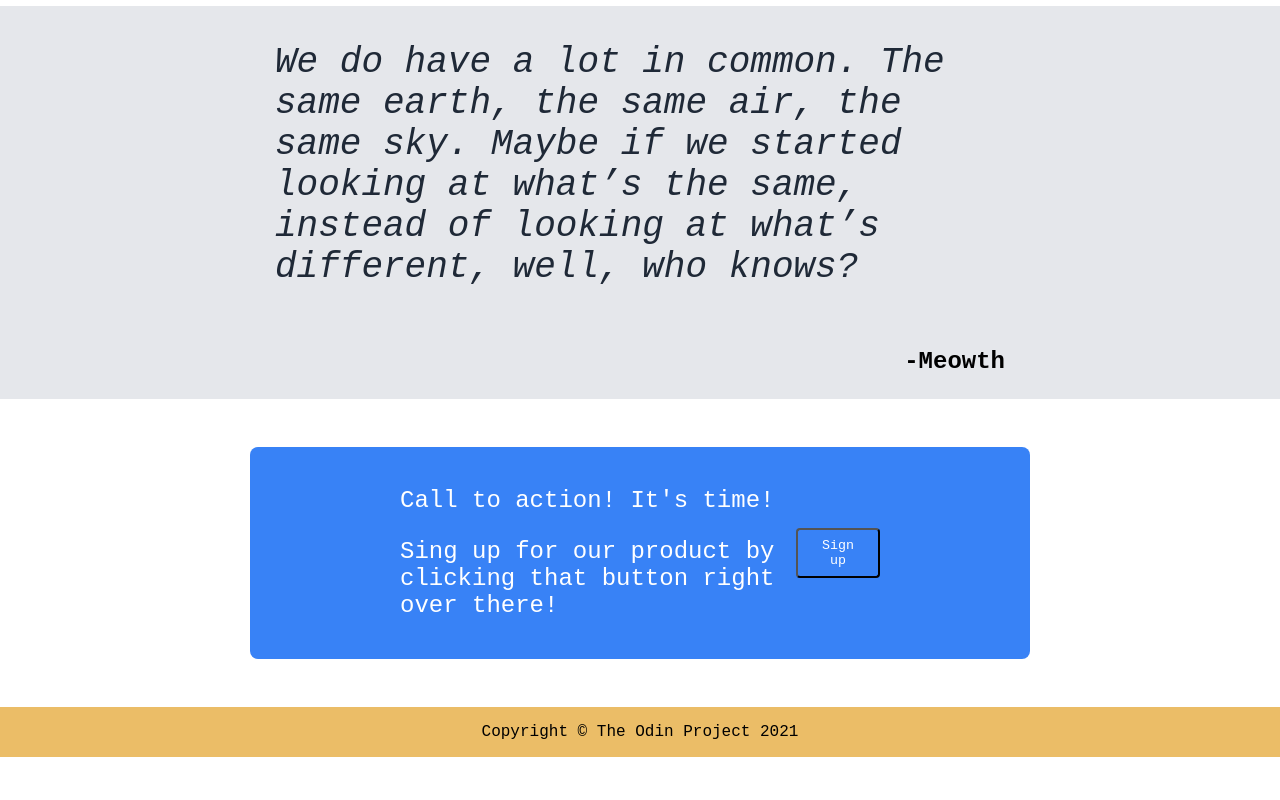
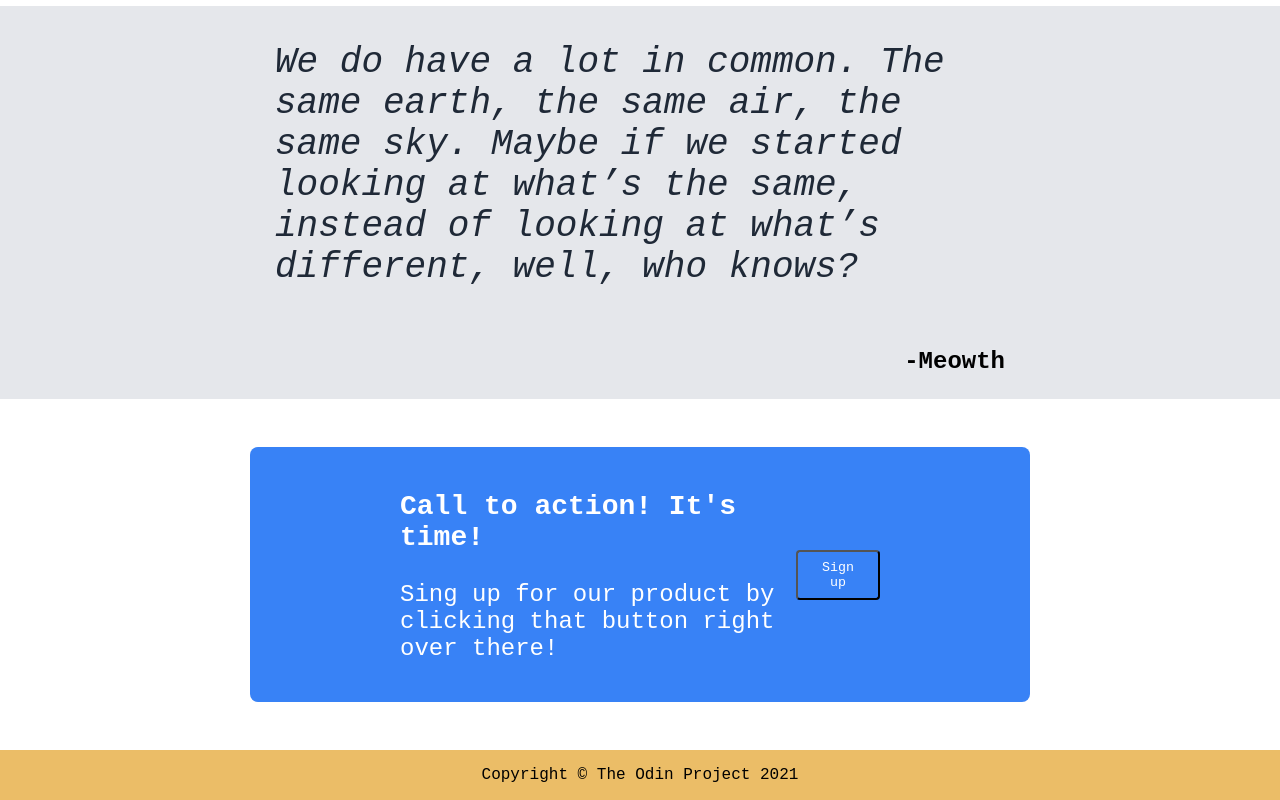
Before and after one commit to bumblebee211196/the-odin-project, a plain HTML site: page landing-page/index.html in a window 1280 px wide. Shown: the part 903-1703 px from the top of the page. Before the commit the page ends 1660 px from the top, so only its background shows below. Drawn offline with Linux system fonts and the light colour scheme.

Commit message:
🎨 Make signup title biigger and bolder

```diff
--- a/landing-page/css/style.css
+++ b/landing-page/css/style.css
@@ -157,6 +157,11 @@ body {
   padding: 16px 150px;
 }
 
+.signup .title {
+  font-size: 28px;
+  font-weight: bold;
+}
+
 .footer {
   display: flex;
   justify-content: center;
--- a/landing-page/index.html
+++ b/landing-page/index.html
@@ -55,8 +55,8 @@
 
         <div class="signup" id="signup">
             <div class="call">
-                <p>Call to action! It's time!</p>
-                <p>Sing up for our product by clicking that button right over there!</p>
+                <p class="title">Call to action! It's time!</p>
+                <p class="text">Sing up for our product by clicking that button right over there!</p>
             </div>
             <button a>Sign up</button>
         </div>
```
